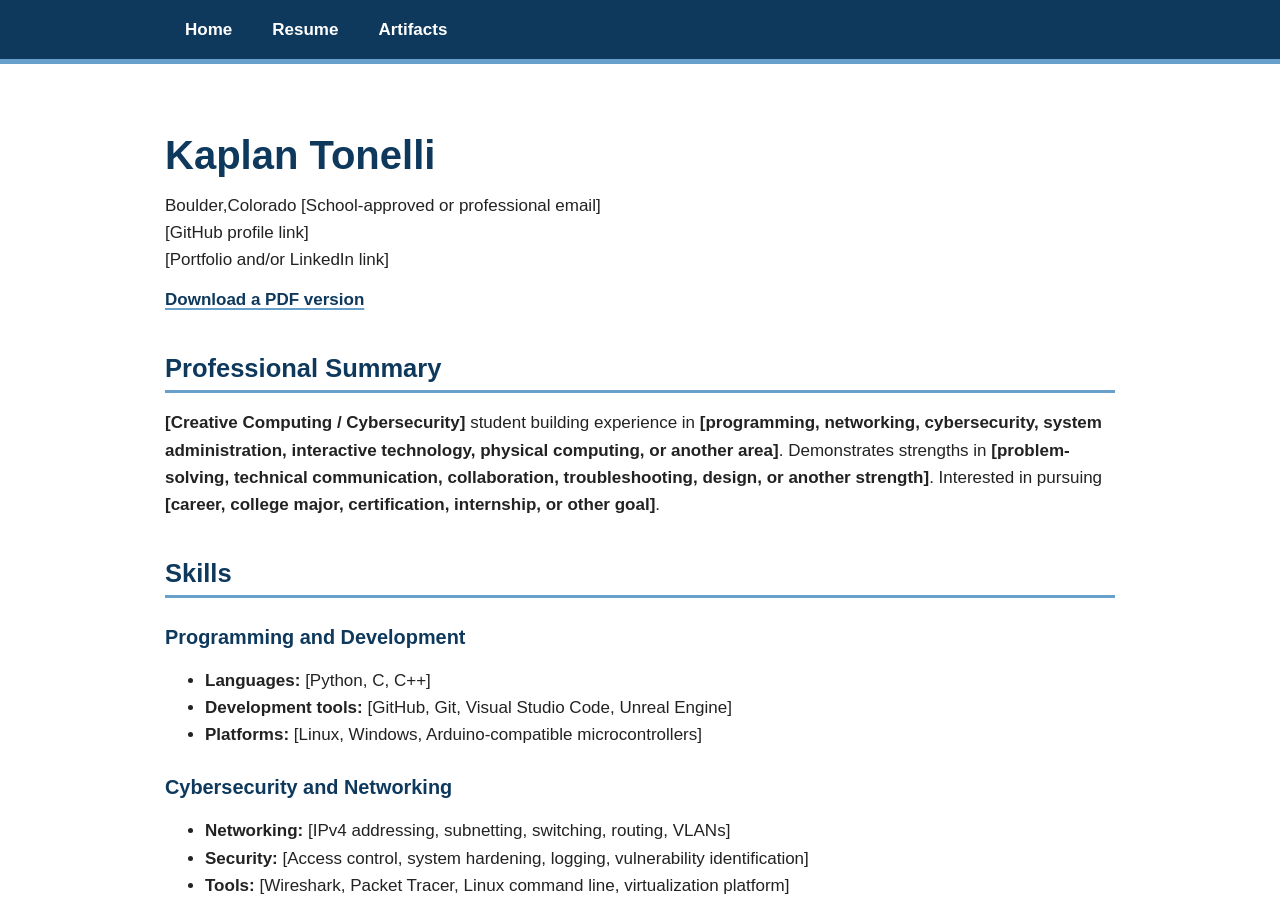
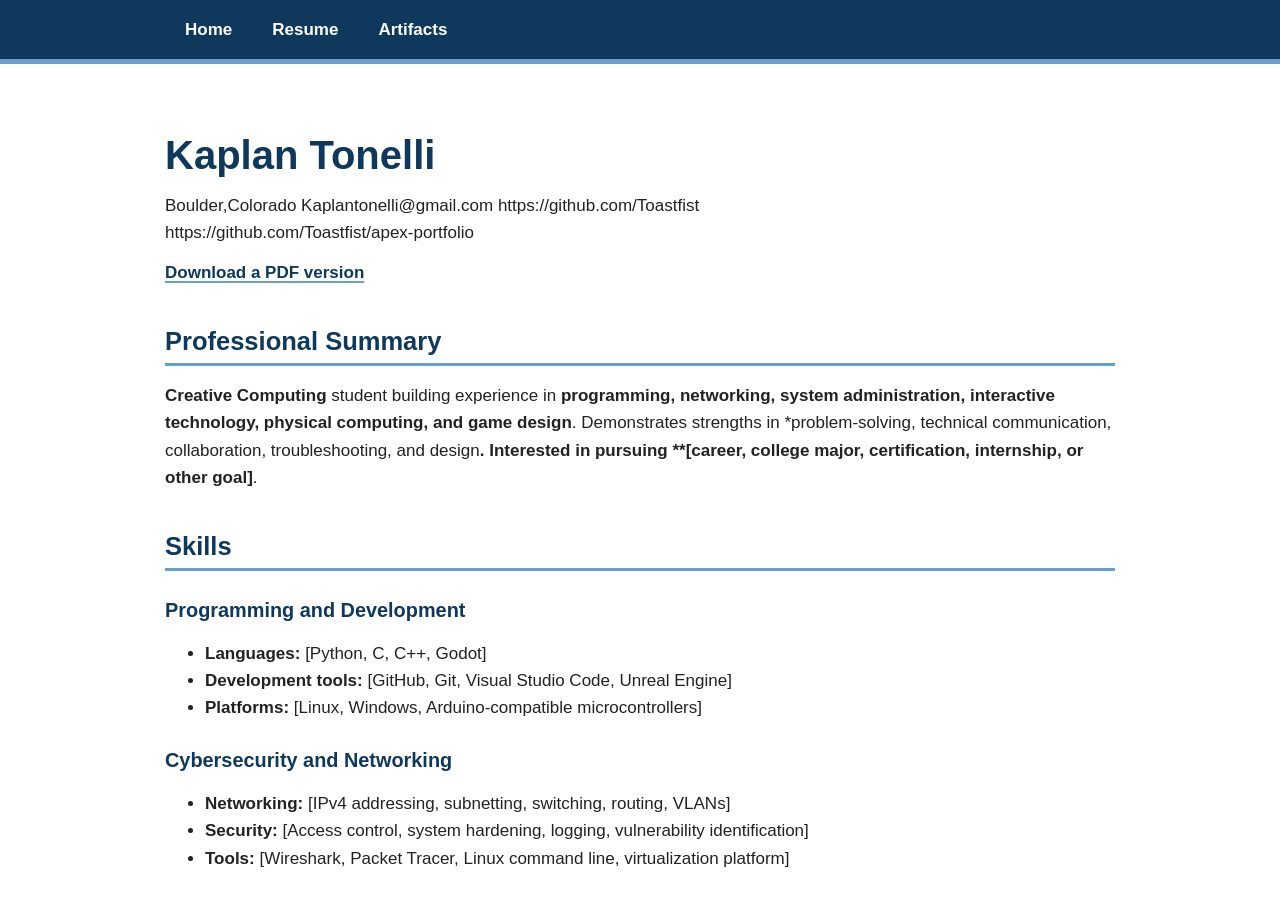
Before and after one commit to KaplanTonelli/apex-portfolio, a Jekyll site: the page built from resume.md, in a window 1280 px wide and 900 px high. Built offline with Jekyll 4.4.1, drawn with Linux system fonts in a browser that asks for light colours; some of the changed text lies outside the part shown.

Commit message:
Updated more things

```diff
--- a/resume.md
+++ b/resume.md
@@ -6,21 +6,21 @@ title: Resume
 # Kaplan Tonelli
 
 Boulder,Colorado
-[School-approved or professional email]
-[GitHub profile link]
-[Portfolio and/or LinkedIn link]
+Kaplantonelli@gmail.com
+https://github.com/Toastfist
+https://github.com/Toastfist/apex-portfolio
 
 [Download a PDF version](assets/documents/firstname-lastname-resume.pdf)
 
 ## Professional Summary
 
-**[Creative Computing / Cybersecurity]** student building experience in **[programming, networking, cybersecurity, system administration, interactive technology, physical computing, or another area]**. Demonstrates strengths in **[problem-solving, technical communication, collaboration, troubleshooting, design, or another strength]**. Interested in pursuing **[career, college major, certification, internship, or other goal]**.
+**Creative Computing** student building experience in **programming, networking, system administration, interactive technology, physical computing, and game design**. Demonstrates strengths in *problem-solving, technical communication, collaboration, troubleshooting, and design**. Interested in pursuing **[career, college major, certification, internship, or other goal]**.
 
 ## Skills
 
 ### Programming and Development
 
-- **Languages:** [Python, C, C++]
+- **Languages:** [Python, C, C++, Godot]
 - **Development tools:** [GitHub, Git, Visual Studio Code, Unreal Engine]
 - **Platforms:** [Linux, Windows, Arduino-compatible microcontrollers]
 
@@ -98,12 +98,12 @@ Delete this section until you have a certification, credential, or certification
 
 ## Education
 
-### [Home High School Name]
+### Boulder High School
 
-[City, State]
-Expected graduation: [Month Year]
+Boulder, Colorado
+Expected graduation: May 2028
 
-### Apex [Creative Computing / Cybersecurity] Pathway
+### Apex Creative Computing Pathway
 
 [Month Year]–Present
 
```
Also changed, not shown: index.md (+1 -1 lines).
